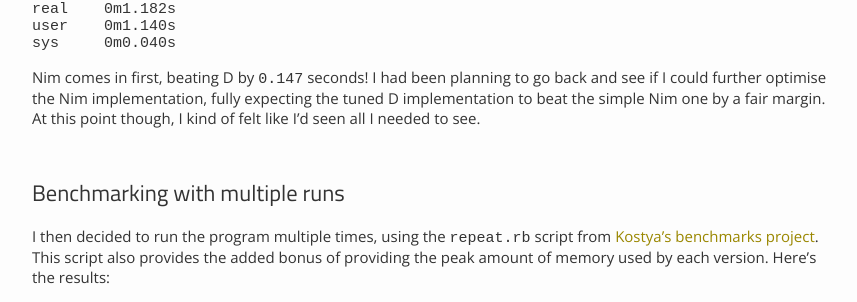
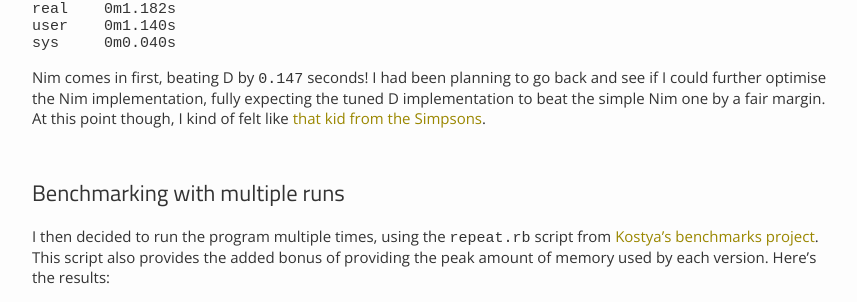
Before and after one commit to nim-lang/website, a Jekyll site: the page built from jekyll/_posts/2017-05-25-faster-command-line-tools-in-nim.md, in a window 1280 px wide and 900 px high, scrolled down 2572 px. Shown: the part 193-495 px from the top of the window, without its empty margins (208-1065 px from the left). Built offline with Jekyll 4.4.1, drawn with Linux system fonts in a browser that asks for light colours; some of the changed text lies outside the part shown.

Commit message:
Added SImpsons reference from original post
Signed-off-by: Euan Torano <euantorano@gmail.com>

````diff
--- a/jekyll/_posts/2017-05-25-faster-command-line-tools-in-nim.md
+++ b/jekyll/_posts/2017-05-25-faster-command-line-tools-in-nim.md
@@ -132,7 +132,7 @@ user	0m1.140s
 sys	0m0.040s
 ```
 
-Nim comes in first, beating D by `0.147` seconds! I had been planning to go back and see if I could further optimise the Nim implementation, fully expecting the tuned D implementation to beat the simple Nim one by a fair margin. At this point though, I kind of felt like I'd seen all I needed to see.
+Nim comes in first, beating D by `0.147` seconds! I had been planning to go back and see if I could further optimise the Nim implementation, fully expecting the tuned D implementation to beat the simple Nim one by a fair margin. At this point though, I kind of felt like [that kid from the Simpsons](https://www.youtube.com/watch?v=qQ6wSei-NJU).
 
 ## Benchmarking with multiple runs
 
````
Also changed, not shown: other parts of jekyll/_posts/2017-05-25-faster-command-line-tools-in-nim.md (+1 -1 lines).
